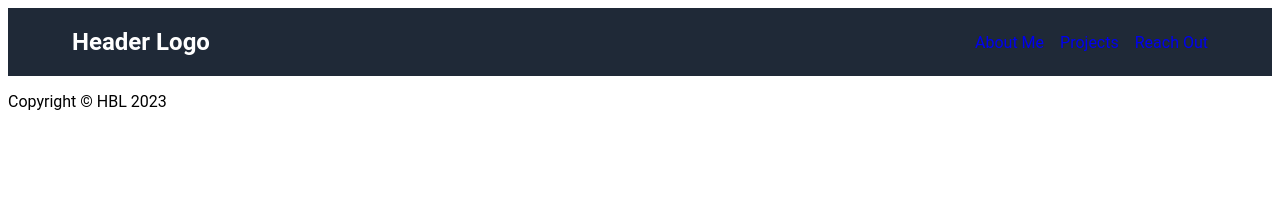
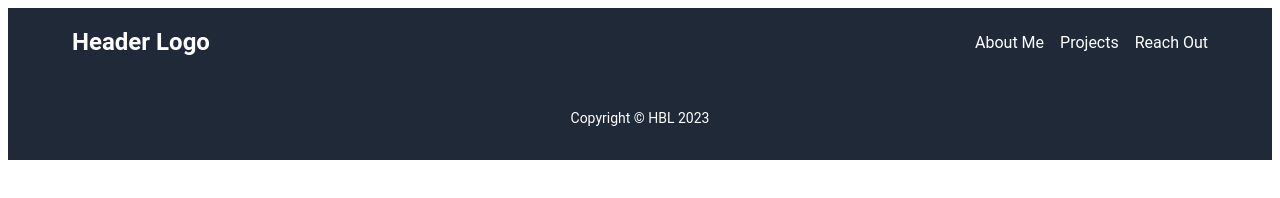
Before and after one commit to L-Benvenuti/Project-Landing-Page, a plain HTML site: page index.html in a window 1280 px wide. Drawn offline with Linux system fonts and the light colour scheme.

Commit message:
Edit style.css for footer

```diff
--- a/style.css
+++ b/style.css
@@ -7,7 +7,6 @@ body {
     justify-content: space-between;
     align-items: center;
     background: #1F2937;
-    color: white;
     padding: 20px 64px;
 }
 
@@ -15,6 +14,7 @@ body {
     display: flex;
     font-size: 24px;
     font-weight: 700;
+    color: white;
 }
 
 ul {
@@ -25,6 +25,22 @@ ul {
     gap: 16px;
 }
 
+.links,
+.footer {
+    font-size: 16px;
+}
+
 a {
     text-decoration: none;
+    color: white;
 }
+
+.footer {
+    display: flex;
+    justify-content: center;
+    align-items: center;
+    background: #1F2937;
+    padding: 20px 64px;
+    color: white;
+    font-size: 14px;
+}
```
